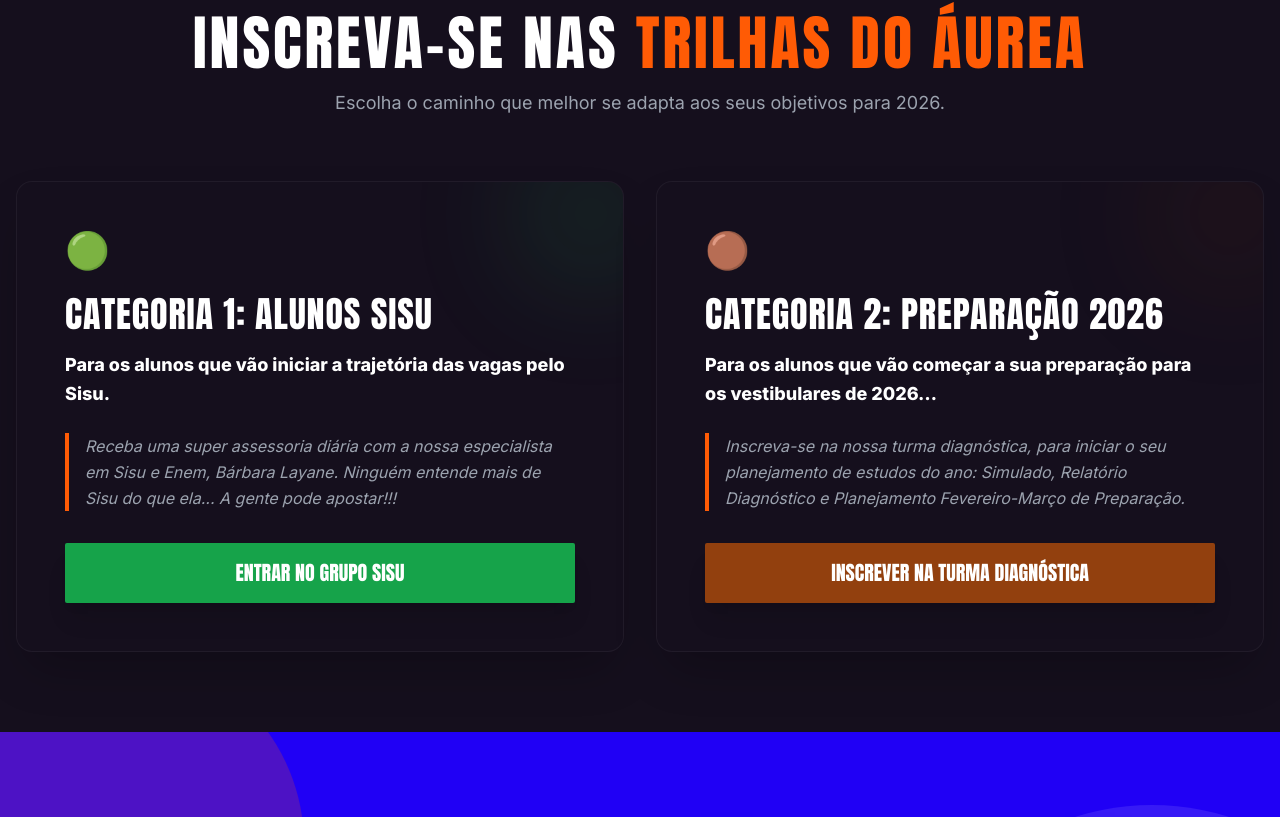
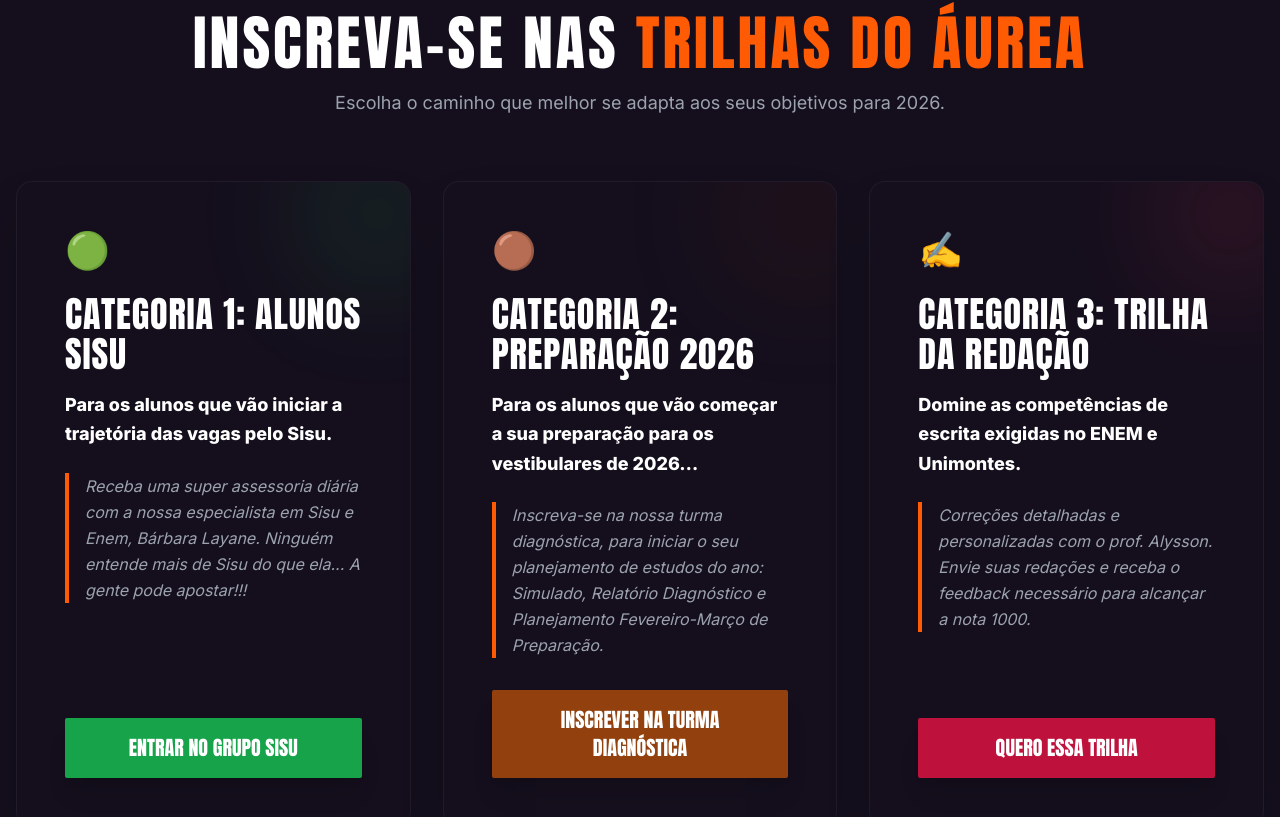
Before and after one commit to hamiltonmatematica/trilhas2026, a React (Vite) app: page / in a window 1280 px wide. Shown: the part 1127-1944 px from the top of the page. Built offline with nearby package versions, Linux system fonts and the light colour scheme.

Commit message:
Add Redaction Track category and update Hero title

```diff
--- a/App.tsx
+++ b/App.tsx
@@ -31,7 +31,7 @@
               </p>
             </div>
 
-            <div className="grid md:grid-cols-2 gap-8">
+            <div className="grid md:grid-cols-3 gap-8">
               <CategorySection
                 type="sisu"
                 title="Categoria 1: Alunos Sisu"
@@ -52,6 +52,16 @@
                 buttonColor="bg-amber-800"
                 icon="🟤"
               />
+
+              <CategorySection
+                type="redacao"
+                title="Categoria 3: Trilha da Redação"
+                description="Domine as competências de escrita exigidas no ENEM e Unimontes."
+                highlight="Correções detalhadas e personalizadas com o prof. Alysson. Envie suas redações e receba o feedback necessário para alcançar a nota 1000."
+                buttonLabel="QUERO ESSA TRILHA"
+                buttonColor="bg-rose-700"
+                icon="✍️"
+              />
             </div>
           </section>
 
--- a/components/CategorySection.tsx
+++ b/components/CategorySection.tsx
@@ -2,7 +2,7 @@
 import React from 'react';
 
 interface CategoryProps {
-  type: 'sisu' | 'preparacao';
+  type: 'sisu' | 'preparacao' | 'redacao';
   title: string;
   description: string;
   highlight: string;
@@ -14,11 +14,17 @@
 
 const CategorySection: React.FC<CategoryProps> = ({ title, description, highlight, buttonLabel, buttonColor, icon, link }) => {
   const isSisu = buttonColor.includes('green');
+  const isRedacao = buttonColor.includes('rose') || buttonColor.includes('red');
+
+  // Determine background blur color based on type
+  let blurClass = 'bg-amber-900';
+  if (isSisu) blurClass = 'bg-green-500';
+  if (isRedacao) blurClass = 'bg-rose-500';
 
   return (
     <div className={`relative p-8 md:p-12 rounded-2xl overflow-hidden transition-all duration-500 group border border-white/5 hover:border-white/20 bg-ebony shadow-2xl`}>
       {/* Brand shape overlay in background of card */}
-      <div className={`absolute top-0 right-0 w-32 h-32 -mr-8 -mt-8 rounded-full blur-3xl opacity-20 ${isSisu ? 'bg-green-500' : 'bg-amber-900'}`}></div>
+      <div className={`absolute top-0 right-0 w-32 h-32 -mr-8 -mt-8 rounded-full blur-3xl opacity-20 ${blurClass}`}></div>
 
       <div className="relative z-10 flex flex-col h-full">
         <div className="text-4xl mb-6">{icon}</div>
--- a/components/Hero.tsx
+++ b/components/Hero.tsx
@@ -10,9 +10,9 @@
         </div>
 
         <h1 className="font-anton text-6xl md:text-9xl uppercase leading-[0.9] mb-8 tracking-tighter">
-          TRILHA DO SISU <br className="hidden md:block"/>
-          <span className="text-electricBlue">&</span> TRILHA <br className="hidden md:block"/>
-          <span className="text-tangerine">DIAGNÓSTICA</span>
+          TRILHA DO SISU <br className="hidden md:block" />
+          <span className="text-electricBlue">&</span> TRILHAS <br className="hidden md:block" />
+          <span className="text-tangerine">ÁUREA</span>
         </h1>
 
         <p className="font-inter text-xl md:text-3xl font-semibold text-gray-200 max-w-4xl mx-auto leading-relaxed mb-10">
```
